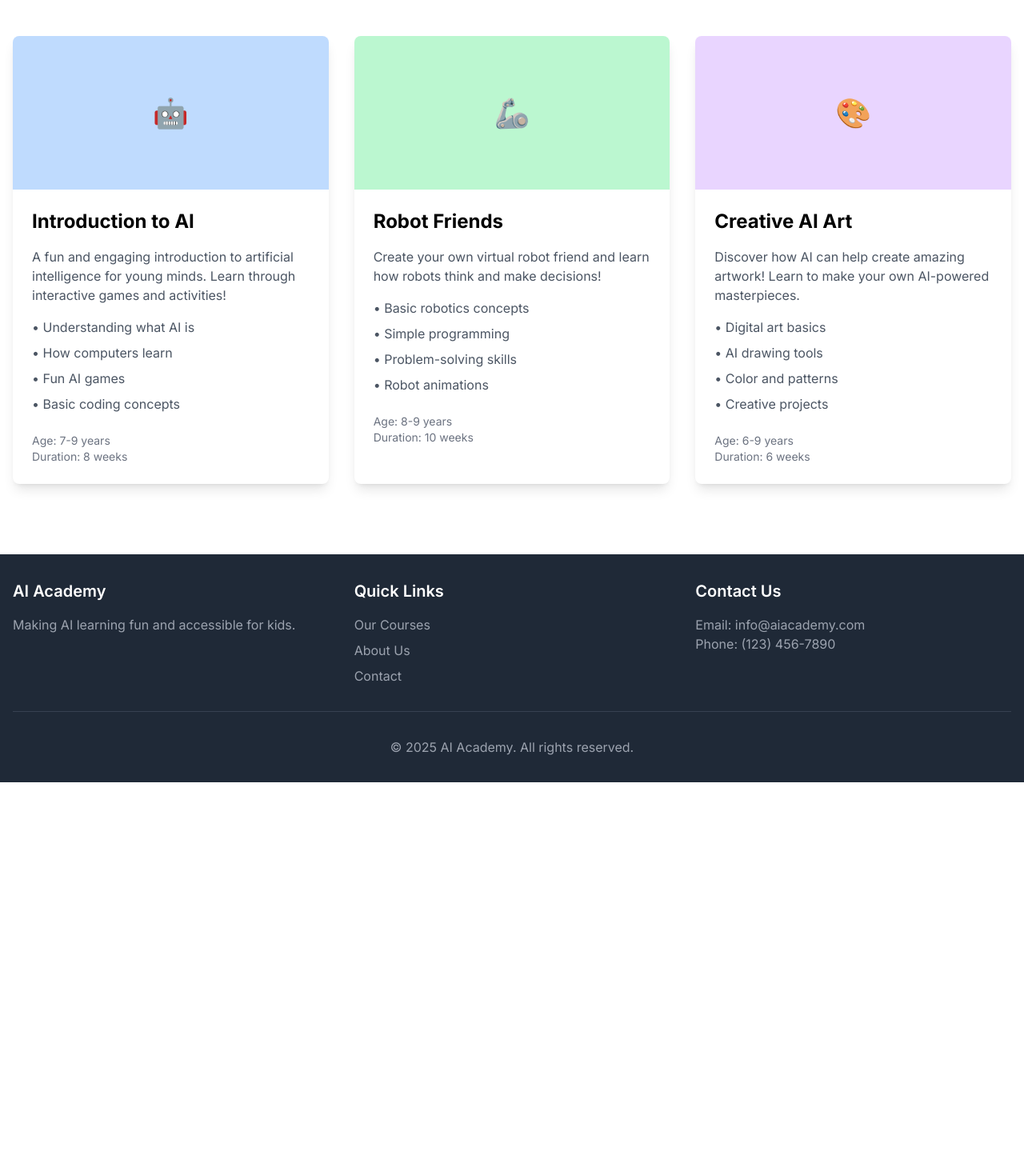
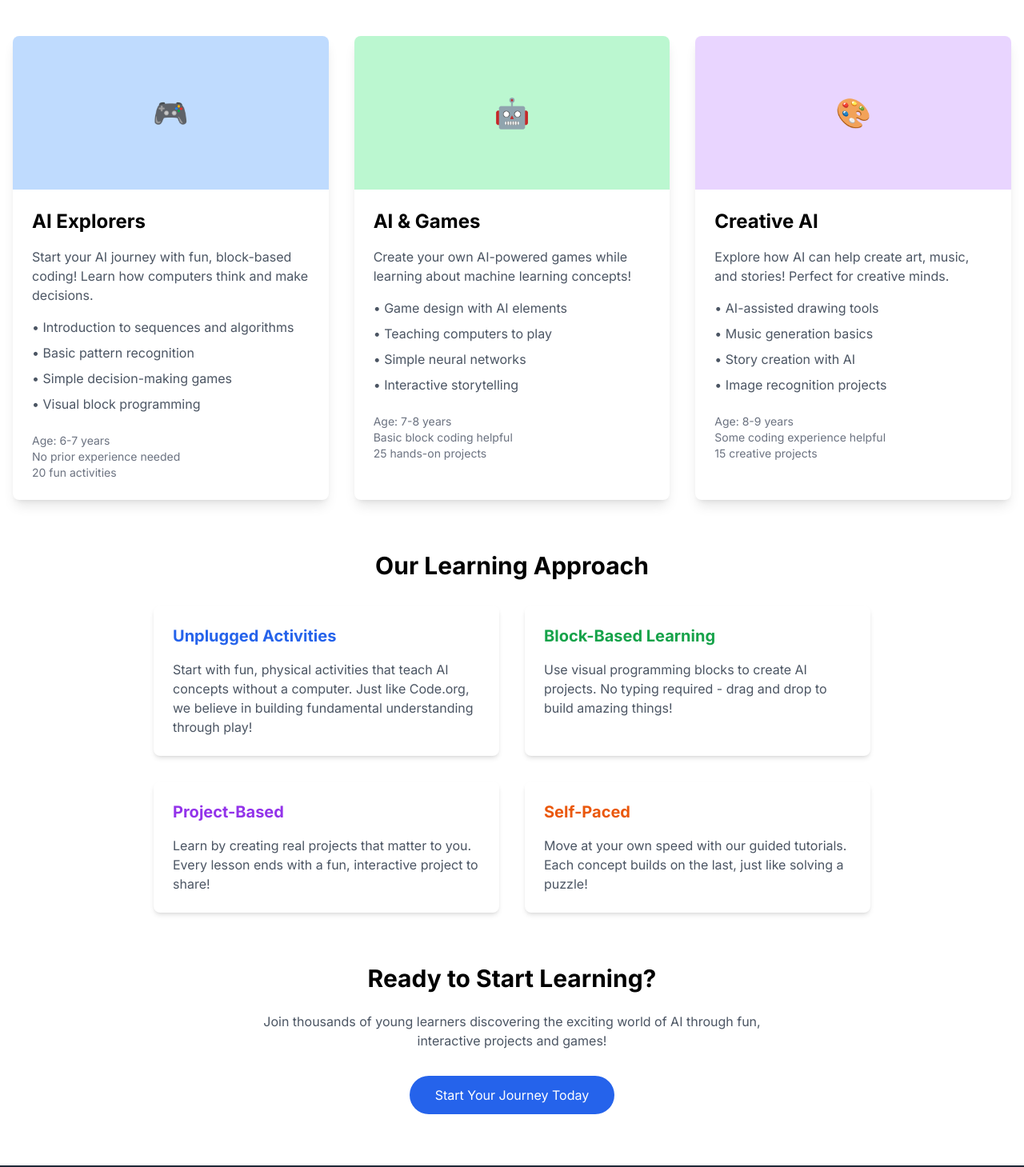
Before and after one commit to yamatokhee/ai-academy, a Next.js app: page /courses in a window 1280 px wide. Shown: the part 171-1630 px from the top of the page at 80% size. Before the commit the page ends 1149 px from the top, so only its background shows below. Built offline with nearby package versions, Linux system fonts and the light colour scheme.

Commit message:
Update courses to align with Code.org style

```diff
--- a/app/courses/page.tsx
+++ b/app/courses/page.tsx
@@ -4,78 +4,130 @@ export default function CoursesPage() {
   return (
     <main className="min-h-screen py-16">
       <div className="container mx-auto px-4">
-        <h1 className="text-4xl font-bold text-center mb-12">Our Courses</h1>
+        <h1 className="text-4xl font-bold text-center mb-12">Our AI Learning Paths</h1>
 
         <div className="grid grid-cols-1 md:grid-cols-2 lg:grid-cols-3 gap-8">
-          {/* Introduction to AI */}
+          {/* Course 1: AI Explorers */}
           <div className="bg-white rounded-lg overflow-hidden shadow-lg">
             <div className="h-48 bg-blue-200 flex items-center justify-center">
-              <span className="text-4xl">🤖</span>
+              <span className="text-4xl">🎮</span>
             </div>
             <div className="p-6">
-              <h2 className="text-2xl font-bold mb-4">Introduction to AI</h2>
+              <h2 className="text-2xl font-bold mb-4">AI Explorers</h2>
               <p className="text-gray-600 mb-4">
-                A fun and engaging introduction to artificial intelligence for young minds.
-                Learn through interactive games and activities!
+                Start your AI journey with fun, block-based coding! Learn how computers think and make decisions.
               </p>
               <ul className="text-gray-600 mb-6 space-y-2">
-                <li>• Understanding what AI is</li>
-                <li>• How computers learn</li>
-                <li>• Fun AI games</li>
-                <li>• Basic coding concepts</li>
+                <li>• Introduction to sequences and algorithms</li>
+                <li>• Basic pattern recognition</li>
+                <li>• Simple decision-making games</li>
+                <li>• Visual block programming</li>
               </ul>
               <div className="text-sm text-gray-500">
-                <p>Age: 7-9 years</p>
-                <p>Duration: 8 weeks</p>
+                <p>Age: 6-7 years</p>
+                <p>No prior experience needed</p>
+                <p>20 fun activities</p>
               </div>
             </div>
           </div>
 
-          {/* Robot Friends */}
+          {/* Course 2: AI & Games */}
           <div className="bg-white rounded-lg overflow-hidden shadow-lg">
             <div className="h-48 bg-green-200 flex items-center justify-center">
-              <span className="text-4xl">🦾</span>
+              <span className="text-4xl">🤖</span>
             </div>
             <div className="p-6">
-              <h2 className="text-2xl font-bold mb-4">Robot Friends</h2>
+              <h2 className="text-2xl font-bold mb-4">AI & Games</h2>
               <p className="text-gray-600 mb-4">
-                Create your own virtual robot friend and learn how robots think and make decisions!
+                Create your own AI-powered games while learning about machine learning concepts!
               </p>
               <ul className="text-gray-600 mb-6 space-y-2">
-                <li>• Basic robotics concepts</li>
-                <li>• Simple programming</li>
-                <li>• Problem-solving skills</li>
-                <li>• Robot animations</li>
+                <li>• Game design with AI elements</li>
+                <li>• Teaching computers to play</li>
+                <li>• Simple neural networks</li>
+                <li>• Interactive storytelling</li>
               </ul>
               <div className="text-sm text-gray-500">
-                <p>Age: 8-9 years</p>
-                <p>Duration: 10 weeks</p>
+                <p>Age: 7-8 years</p>
+                <p>Basic block coding helpful</p>
+                <p>25 hands-on projects</p>
               </div>
             </div>
           </div>
 
-          {/* Creative AI Art */}
+          {/* Course 3: Creative AI */}
           <div className="bg-white rounded-lg overflow-hidden shadow-lg">
             <div className="h-48 bg-purple-200 flex items-center justify-center">
               <span className="text-4xl">🎨</span>
             </div>
             <div className="p-6">
-              <h2 className="text-2xl font-bold mb-4">Creative AI Art</h2>
+              <h2 className="text-2xl font-bold mb-4">Creative AI</h2>
               <p className="text-gray-600 mb-4">
-                Discover how AI can help create amazing artwork! Learn to make your own AI-powered masterpieces.
+                Explore how AI can help create art, music, and stories! Perfect for creative minds.
               </p>
               <ul className="text-gray-600 mb-6 space-y-2">
-                <li>• Digital art basics</li>
-                <li>• AI drawing tools</li>
-                <li>• Color and patterns</li>
-                <li>• Creative projects</li>
+                <li>• AI-assisted drawing tools</li>
+                <li>• Music generation basics</li>
+                <li>• Story creation with AI</li>
+                <li>• Image recognition projects</li>
               </ul>
               <div className="text-sm text-gray-500">
-                <p>Age: 6-9 years</p>
-                <p>Duration: 6 weeks</p>
+                <p>Age: 8-9 years</p>
+                <p>Some coding experience helpful</p>
+                <p>15 creative projects</p>
               </div>
             </div>
           </div>
+        </div>
+
+        {/* Learning Approach Section */}
+        <div className="mt-16">
+          <h2 className="text-3xl font-bold text-center mb-8">Our Learning Approach</h2>
+          <div className="grid grid-cols-1 md:grid-cols-2 gap-8 max-w-4xl mx-auto">
+            <div className="bg-white p-6 rounded-lg shadow-md">
+              <h3 className="text-xl font-bold mb-4 text-blue-600">Unplugged Activities</h3>
+              <p className="text-gray-600">
+                Start with fun, physical activities that teach AI concepts without a computer.
+                Just like Code.org, we believe in building fundamental understanding through play!
+              </p>
+            </div>
+            <div className="bg-white p-6 rounded-lg shadow-md">
+              <h3 className="text-xl font-bold mb-4 text-green-600">Block-Based Learning</h3>
+              <p className="text-gray-600">
+                Use visual programming blocks to create AI projects.
+                No typing required - drag and drop to build amazing things!
+              </p>
+            </div>
+            <div className="bg-white p-6 rounded-lg shadow-md">
+              <h3 className="text-xl font-bold mb-4 text-purple-600">Project-Based</h3>
+              <p className="text-gray-600">
+                Learn by creating real projects that matter to you.
+                Every lesson ends with a fun, interactive project to share!
+              </p>
+            </div>
+            <div className="bg-white p-6 rounded-lg shadow-md">
+              <h3 className="text-xl font-bold mb-4 text-orange-600">Self-Paced</h3>
+              <p className="text-gray-600">
+                Move at your own speed with our guided tutorials.
+                Each concept builds on the last, just like solving a puzzle!
+              </p>
+            </div>
+          </div>
+        </div>
+
+        {/* Call to Action */}
+        <div className="mt-16 text-center">
+          <h2 className="text-3xl font-bold mb-6">Ready to Start Learning?</h2>
+          <p className="text-gray-600 mb-8 max-w-2xl mx-auto">
+            Join thousands of young learners discovering the exciting world of AI through fun,
+            interactive projects and games!
+          </p>
+          <a
+            href="/contact"
+            className="inline-block bg-blue-600 text-white px-8 py-3 rounded-full hover:bg-blue-700 transition-colors"
+          >
+            Start Your Journey Today
+          </a>
         </div>
       </div>
     </main>
```
